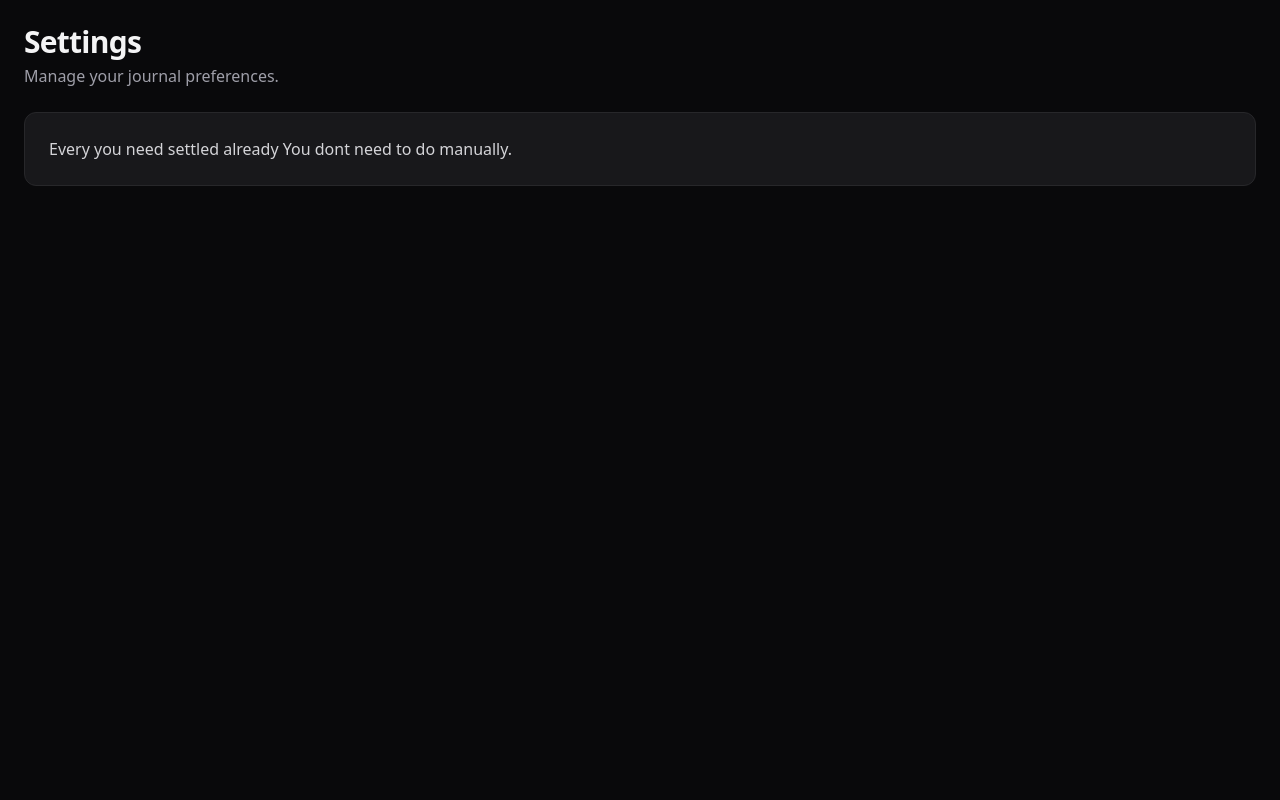
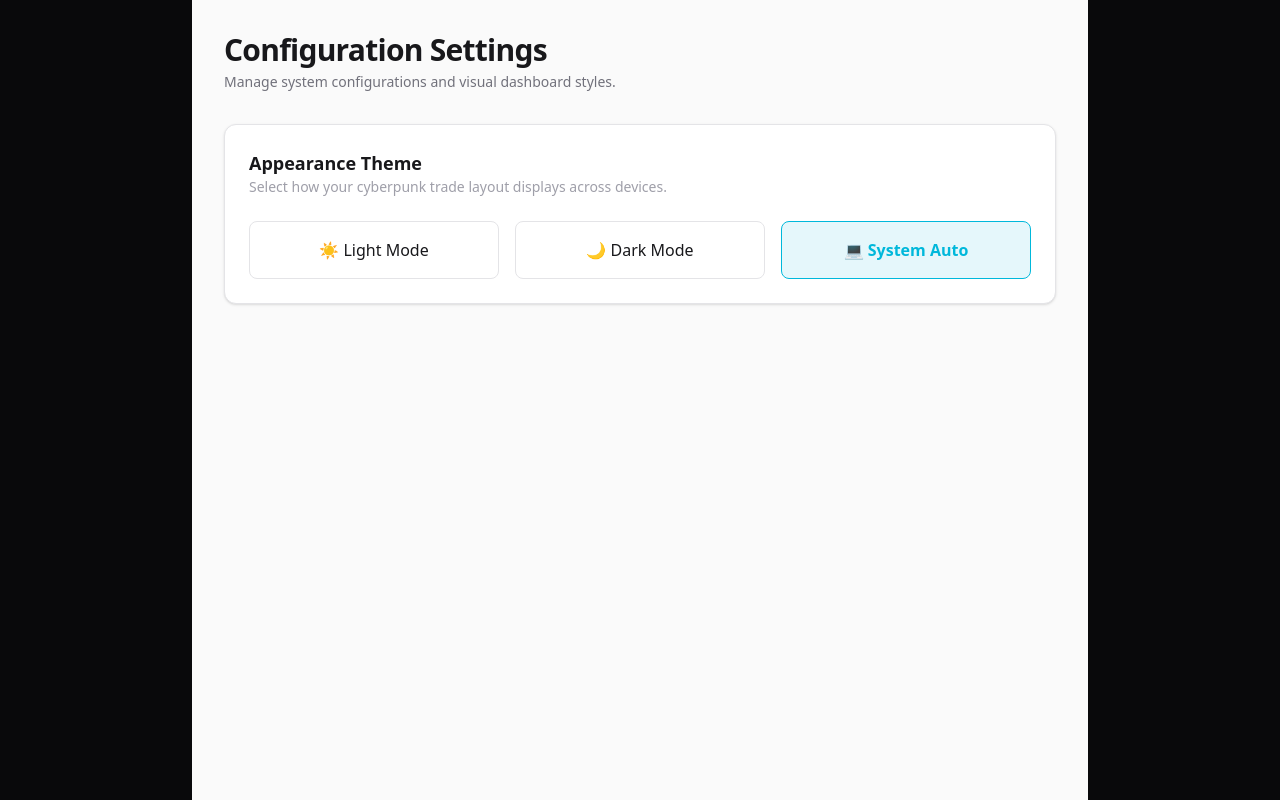
Before and after one commit to jitsmep/trading-journal, a Next.js app: page /settings in a window 1280 px wide. Built offline with nearby package versions, Linux system fonts and the light colour scheme.

Commit message:
Refactor SettingsPage for improved theme management

```diff
--- a/src/app/settings/page.tsx
+++ b/src/app/settings/page.tsx
@@ -1,12 +1,69 @@
+'use client';
+
+import { useTheme } from 'next-themes';
+import { useEffect, useState } from 'react';
+
 export default function SettingsPage() {
+  const { theme, setTheme } = useTheme();
+  const [mounted, setMounted] = useState(false);
+
+  // Prevents server-side rendering mismatch sync errors
+  useEffect(() => {
+    setMounted(true);
+  }, []);
+
+  if (!mounted) return null;
+
   return (
-    <div className="p-6 space-y-6">
+    <div className="p-8 max-w-4xl mx-auto space-y-8 min-h-screen transition-colors duration-300 bg-zinc-50 text-zinc-900 dark:bg-zinc-950 dark:text-zinc-100">
       <div>
-        <h1 className="text-3xl font-bold text-zinc-100 tracking-tight">Settings</h1>
-        <p className="text-zinc-400 mt-1">Manage your journal preferences.</p>
+        <h1 className="text-3xl font-bold tracking-tight">Configuration Settings</h1>
+        <p className="text-sm text-zinc-500 dark:text-zinc-400 mt-1">Manage system configurations and visual dashboard styles.</p>
       </div>
-      <div className="bg-zinc-900 border border-zinc-800 rounded-xl p-6">
-        <p className="text-zinc-300">Every you need settled already You dont need to do manually.</p>
+
+      <div className="p-6 rounded-xl border border-zinc-200 dark:border-zinc-800 bg-white dark:bg-zinc-900 space-y-6 shadow-sm">
+        <div>
+          <h2 className="text-lg font-semibold">Appearance Theme</h2>
+          <p className="text-sm text-zinc-400">Select how your cyberpunk trade layout displays across devices.</p>
+        </div>
+
+        <div className="grid grid-cols-3 gap-4">
+          {/* Light Mode Option */}
+          <button
+            onClick={() => setTheme('light')}
+            className={`p-4 rounded-lg border text-center font-medium transition-all ${
+              theme === 'light'
+                ? 'border-cyan-500 bg-cyan-500/10 text-cyan-500 font-semibold'
+                : 'border-zinc-200 dark:border-zinc-800 hover:bg-zinc-100 dark:hover:bg-zinc-800'
+            }`}
+          >
+            ☀️ Light Mode
+          </button>
+
+          {/* Dark Mode Option */}
+          <button
+            onClick={() => setTheme('dark')}
+            className={`p-4 rounded-lg border text-center font-medium transition-all ${
+              theme === 'dark'
+                ? 'border-cyan-400 bg-cyan-400/10 text-cyan-400 font-semibold'
+                : 'border-zinc-200 dark:border-zinc-800 hover:bg-zinc-100 dark:hover:bg-zinc-800'
+            }`}
+          >
+            🌙 Dark Mode
+          </button>
+
+          {/* System Sync Option */}
+          <button
+            onClick={() => setTheme('system')}
+            className={`p-4 rounded-lg border text-center font-medium transition-all ${
+              theme === 'system'
+                ? 'border-cyan-500 bg-cyan-500/10 text-cyan-500 font-semibold'
+                : 'border-zinc-200 dark:border-zinc-800 hover:bg-zinc-100 dark:hover:bg-zinc-800'
+            }`}
+          >
+            💻 System Auto
+          </button>
+        </div>
       </div>
     </div>
   );
```
